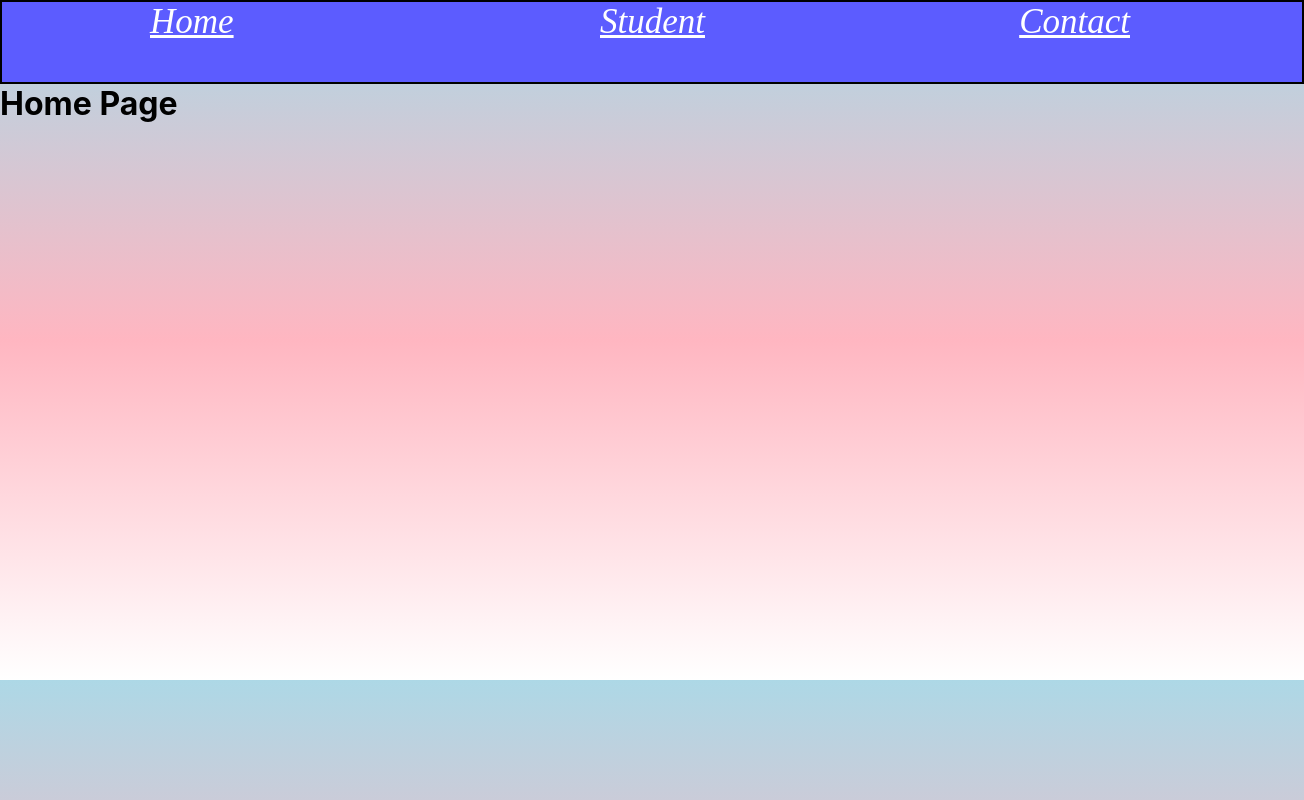
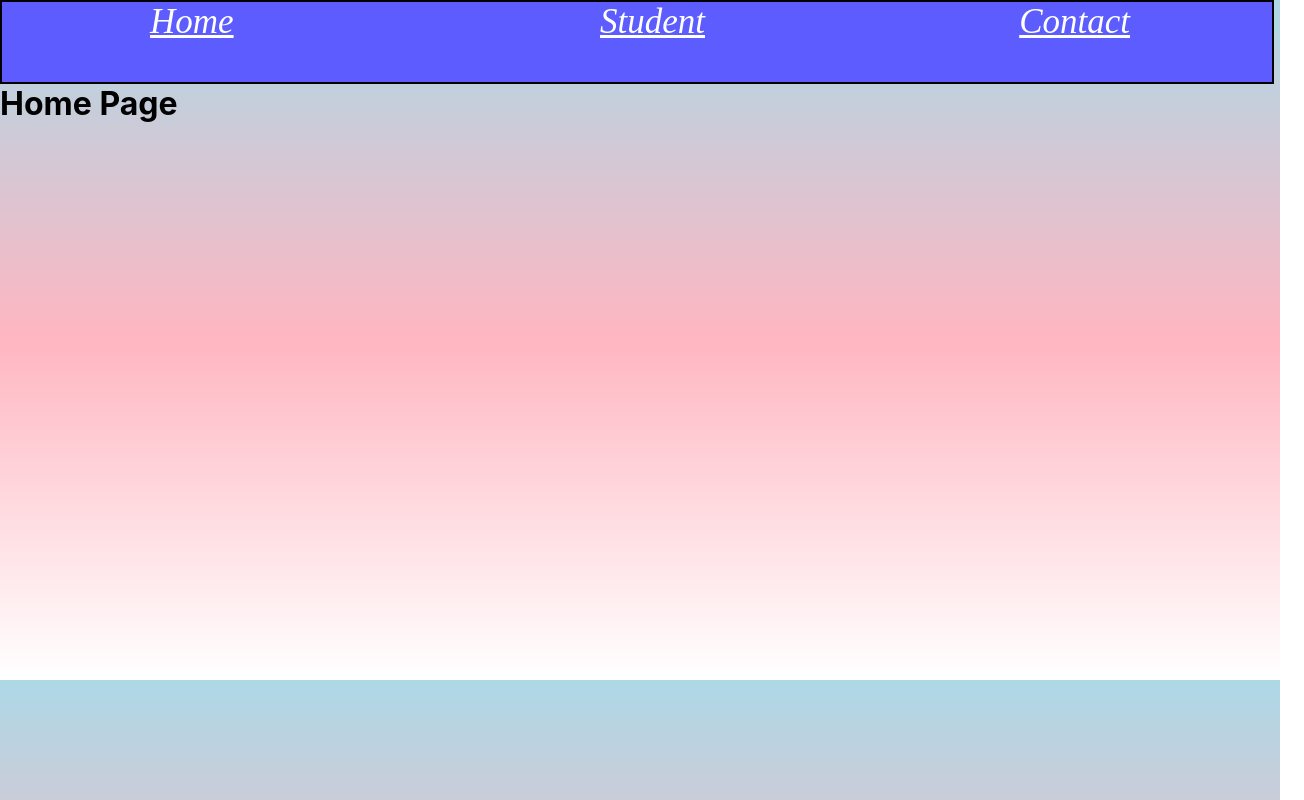
Before and after one commit to h75imanshi/Reacthandson4, a React (Create React App) app: page / in a window 1280 px wide. Shown: the whole page, 1304 px wide, since content can reach past the window. Built offline with nearby package versions, Linux system fonts and the light colour scheme.

Commit message:
Update style.css

```diff
--- a/src/Handsonfourth/style.css
+++ b/src/Handsonfourth/style.css
@@ -12,7 +12,7 @@ body
 .header
 {
     height: 80px;
-    width: 1300px;
+    width: 1270px;
     border: 2px solid black;
     background-color: rgb(92, 92, 255);
     font-size: 35px;
```
